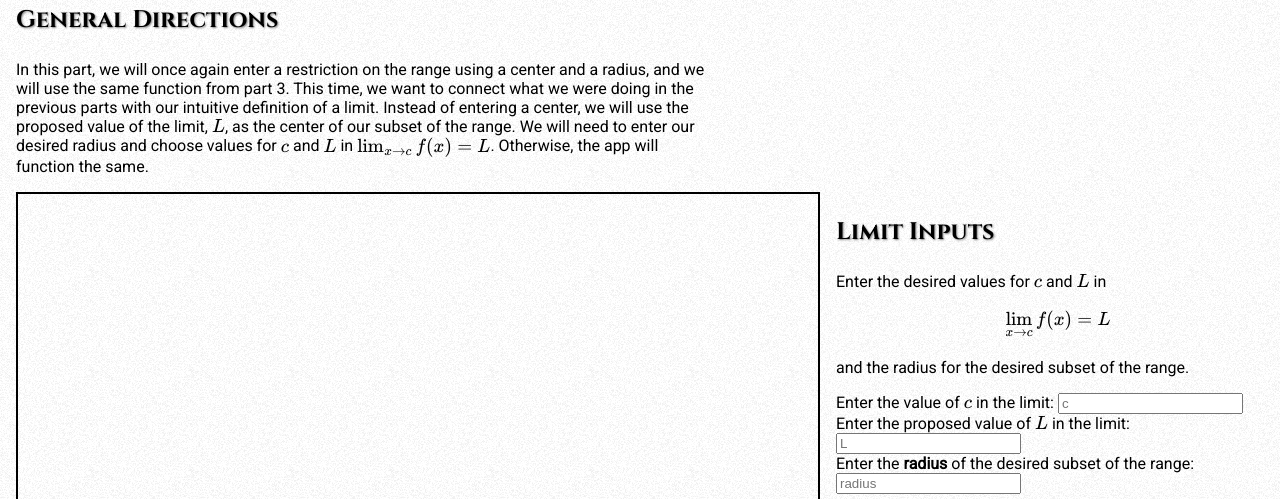
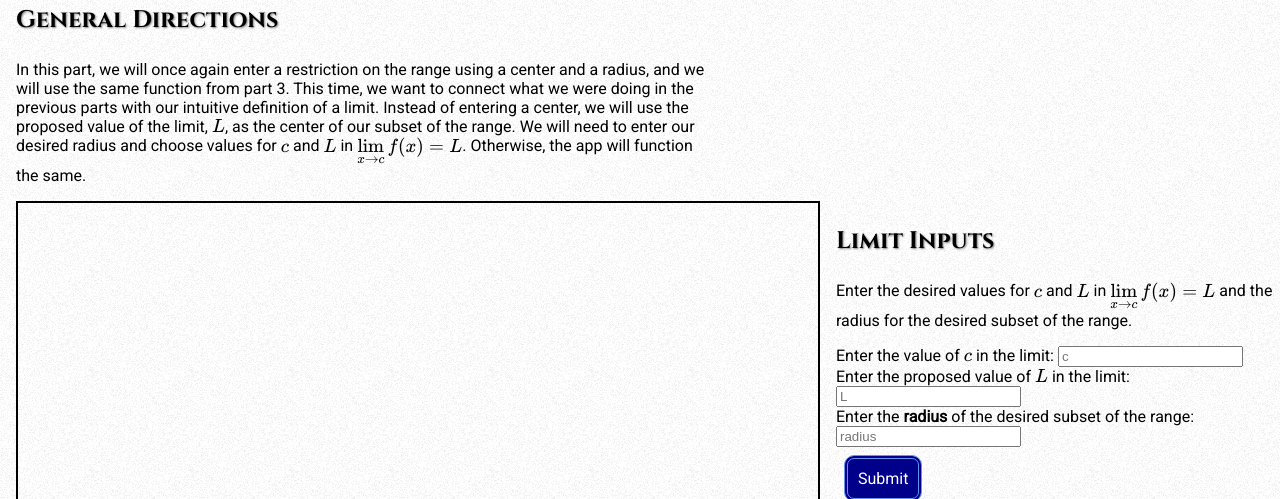
Before and after one commit to Zeddzorrander/functionImages4, a website built with webpack: page src/index.html in a window 1280 px wide. Shown: the part 298-797 px from the top of the page. Built offline with nearby package versions, Linux system fonts and the light colour scheme; a script that the page names is missing.

Commit message:
used display style for all limits for consistency

```diff
--- a/src/index.html
+++ b/src/index.html
@@ -22,7 +22,7 @@
             <h2>Function Images and "Nearness" - Part 4</h2>
             <section class="directions">
                 <h3 id="h_directions">General Directions</h3>
-                <p id="p_directions">In this part, we will once again enter a restriction on the range using a center and a radius, and we will use the same function from part 3.  This time, we want to connect what we were doing in the previous parts with our intuitive definition of a limit.  Instead of entering a center, we will use the proposed value of the limit, \(L\), as the center of our subset of the range.  We will need to enter our desired radius and choose values for \(c\) and \(L\) in \(\lim_{x \to c} f(x)=L\).  Otherwise, the app will function the same. </p>
+                <p id="p_directions">In this part, we will once again enter a restriction on the range using a center and a radius, and we will use the same function from part 3.  This time, we want to connect what we were doing in the previous parts with our intuitive definition of a limit.  Instead of entering a center, we will use the proposed value of the limit, \(L\), as the center of our subset of the range.  We will need to enter our desired radius and choose values for \(c\) and \(L\) in \(\displaystyle{\lim_{x \to c} f(x)=L}\).  Otherwise, the app will function the same. </p>
             </section>
             <div class="container">
                 <div class="wrapper">
@@ -32,7 +32,7 @@
                     <section class="input" id="user_inputPart1">
                         <h3 id="h3_input1">Limit Inputs</h3>
                         <p id="input_directions">
-                            Enter the desired values for \(c\) and \(L\) in \[\lim_{x \to c}f(x) = L\] and the radius for the desired subset of the range.
+                            Enter the desired values for \(c\) and \(L\) in \(\displaystyle{\lim_{x \to c}f(x) = L}\) and the radius for the desired subset of the range.
                         </p>
                         <p id="p_input1">
                             Enter the value of \(c\) in the limit:  <input id="c" placeholder="c" type="text"><br>
```
